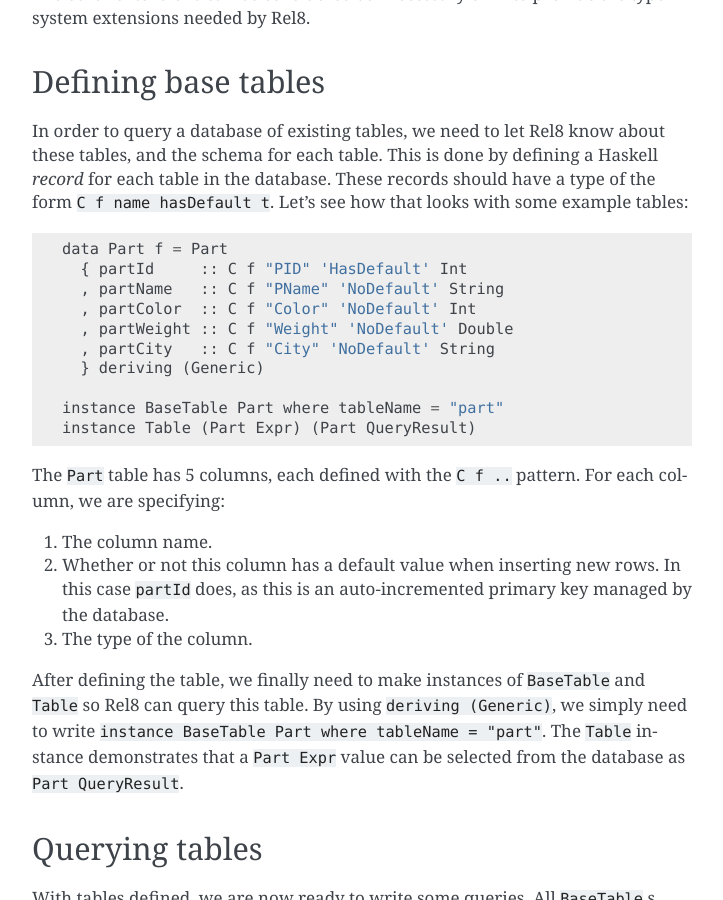
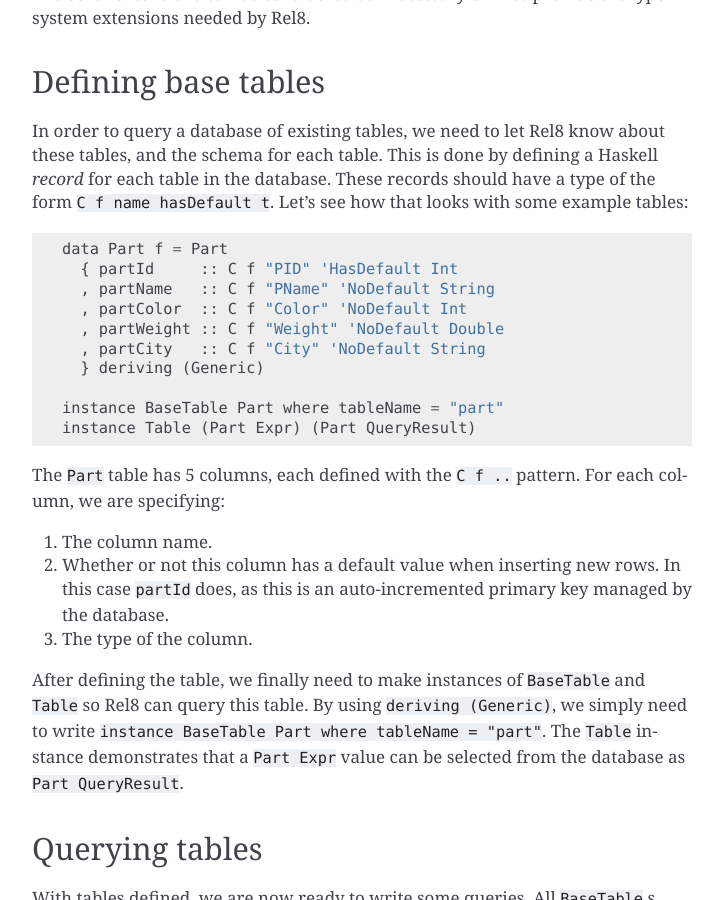
Before and after one commit to circuithub/rel8, a Sphinx documentation site: the page built from docs/tutorial.rst, in a window 1280 px wide and 900 px high, scrolled down 638 px. Shown: the whole window, without its empty margins (388-1111 px from the left). Built offline with Sphinx 7.4.7, drawn with Linux system fonts in a browser that asks for light colours; some of the changed text lies outside the part shown.

Commit message:
Correct data kind usage in tutorial

```diff
--- a/docs/tutorial.rst
+++ b/docs/tutorial.rst
@@ -43,11 +43,11 @@
 example tables::
 
   data Part f = Part
-    { partId     :: C f "PID" 'HasDefault' Int
-    , partName   :: C f "PName" 'NoDefault' String
-    , partColor  :: C f "Color" 'NoDefault' Int
-    , partWeight :: C f "Weight" 'NoDefault' Double
-    , partCity   :: C f "City" 'NoDefault' String
+    { partId     :: C f "PID" 'HasDefault Int
+    , partName   :: C f "PName" 'NoDefault String
+    , partColor  :: C f "Color" 'NoDefault Int
+    , partWeight :: C f "Weight" 'NoDefault Double
+    , partCity   :: C f "City" 'NoDefault String
     } deriving (Generic)
 
   instance BaseTable Part where tableName = "part"
@@ -127,10 +127,10 @@
 introduce another table::
 
   data Supplier f = Supplier
-    { supplierId :: C f "SID" HasDefault Int
-    , supplierName :: C f "SName" NoDefault String
-    , supplierStatus :: C f "Status" NoDefault Int
-    , supplierCity :: C f "City" NoDefault String
+    { supplierId :: C f "SID" 'HasDefault Int
+    , supplierName :: C f "SName" 'NoDefault String
+    , supplierStatus :: C f "Status" 'NoDefault Int
+    , supplierCity :: C f "City" 'NoDefault String
     } deriving (Generic)
 
   instance BaseTable Supplier where tableName = "supplier"
```
